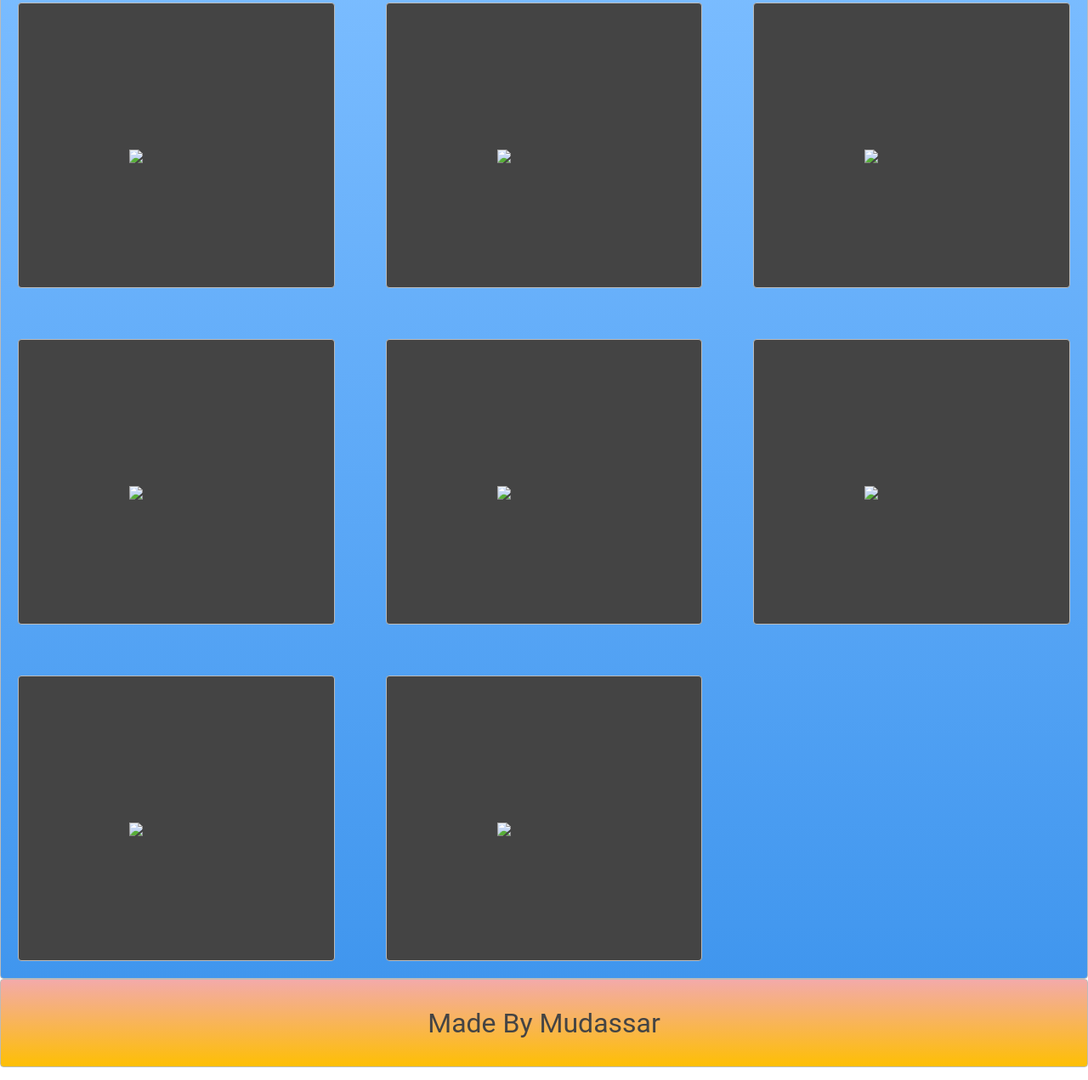
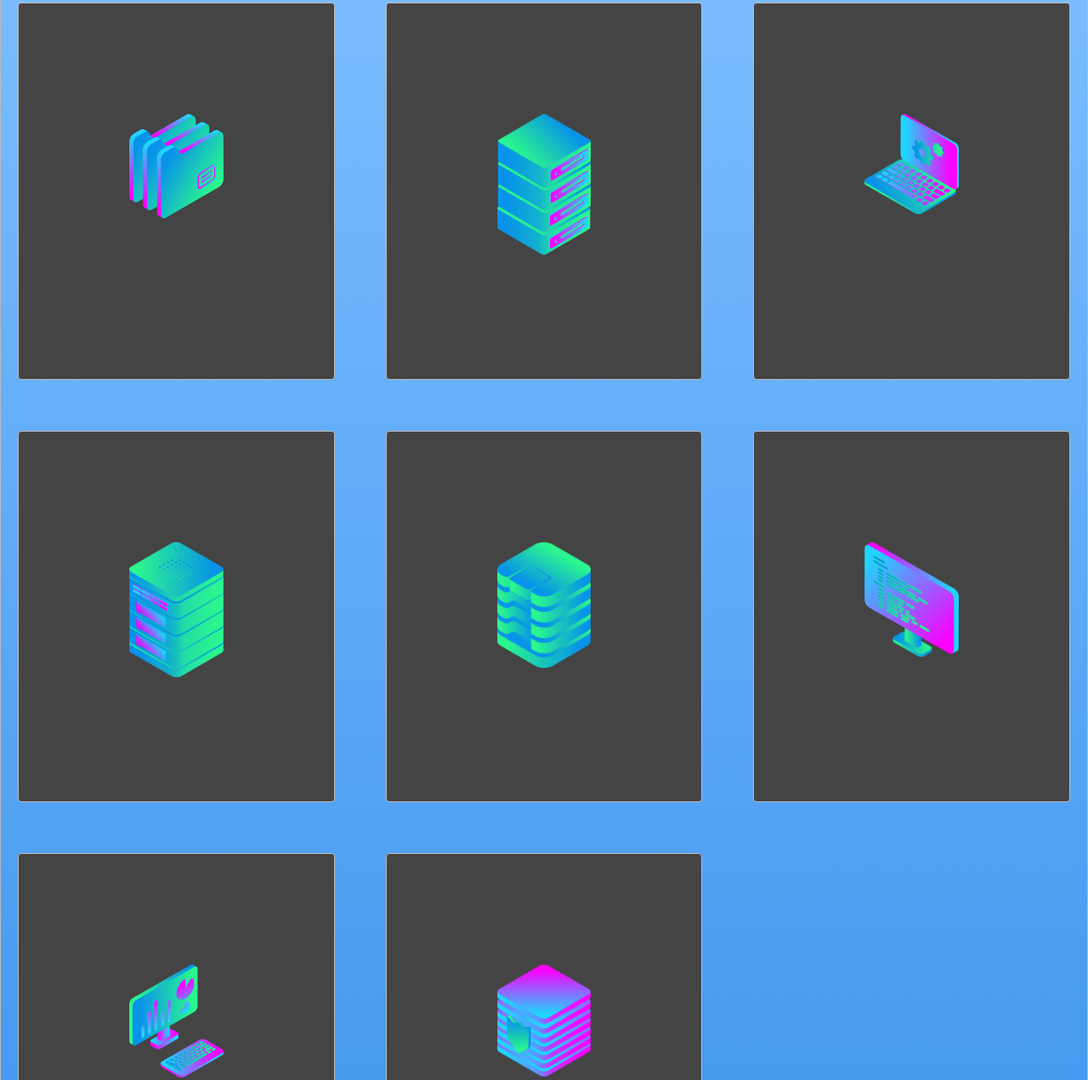
Before and after one commit to teaminfin23/store, a plain HTML site: page index.html in a window 1280 px wide. Shown: the part 484-1755 px from the top of the page at 85% size. Drawn offline with Linux system fonts and the light colour scheme.

Commit message:
Update index.html

```diff
--- a/index.html
+++ b/index.html
@@ -15,14 +15,14 @@
   </div>
   <div class="container zone red">Cover</div>
   <div class="zone blue grid-wrapper">
-    <div class="box zone"><img src="./img/files_2.png"></div>
-    <div class="box zone"><img src="./img/server_2_2.png"></div>
-    <div class="box zone"><img src="./img/monitor_settings_2.png"></div>
-    <div class="box zone"><img src="./img/server_3.png"></div>
-    <div class="box zone"><img src="./img/data_storage_2_2.png"></div>
-    <div class="box zone"><img src="./img/monitor_coding_2.png"></div>
-    <div class="box zone"><img src="./img/desktop_analytics_2.png"></div>
-    <div class="box zone"><img src="./img/server_safe_2.png"></div>
+    <div class="box zone"><img src="files_2.png"></div>
+    <div class="box zone"><img src="server_2_2.png"></div>
+    <div class="box zone"><img src="monitor_settings_2.png"></div>
+    <div class="box zone"><img src="server_3.png"></div>
+    <div class="box zone"><img src="data_storage_2_2.png"></div>
+    <div class="box zone"><img src="monitor_coding_2.png"></div>
+    <div class="box zone"><img src="desktop_analytics_2.png"></div>
+    <div class="box zone"><img src="server_safe_2.png"></div>
   </div>
   <footer class="zone yellow"><p class="footer">Made By Mudassar</p></footer>
 </body>
```
